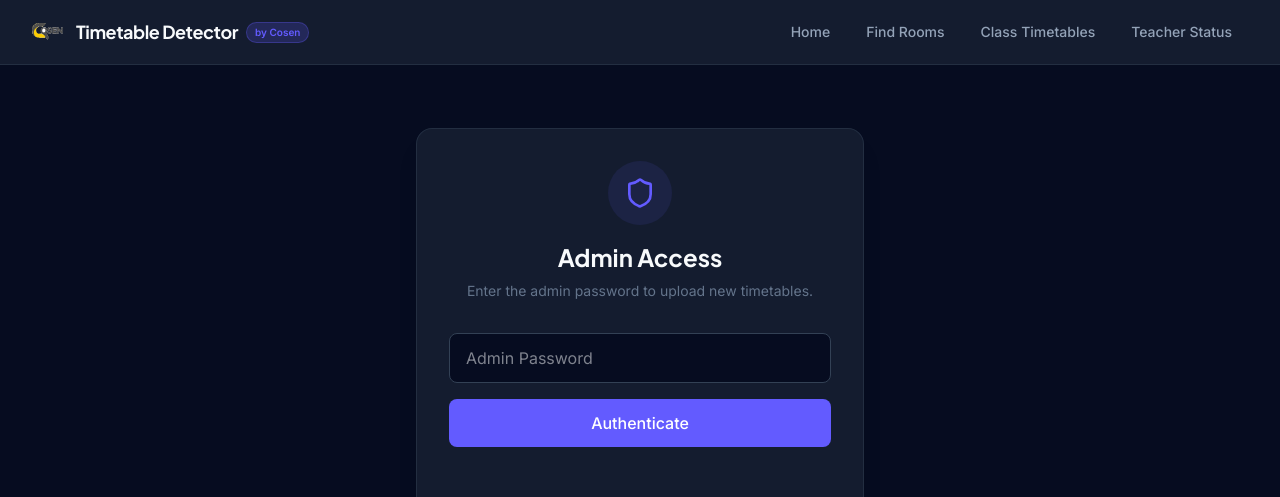
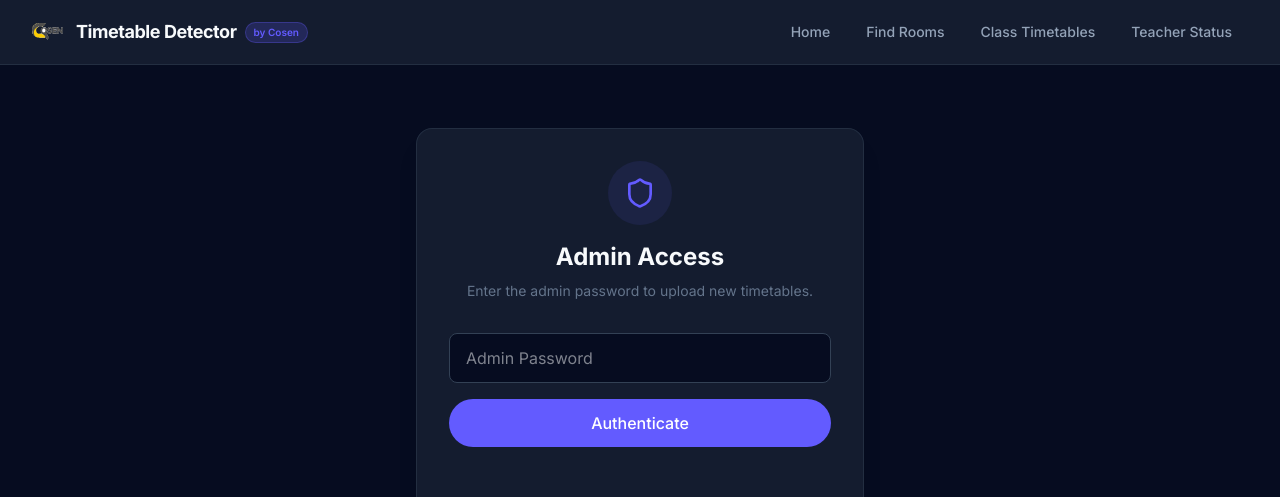
Before and after one commit to As-rajput07/timbel07, a React (Vite) app in the folder client/: page /admin in a window 1280 px wide. Shown: the top 497 px of the page. Built offline with nearby package versions, Linux system fonts and the light colour scheme.

Commit message:
Refine typography and button styles (pill shapes, Inter font)

```diff
--- a/client/index.html
+++ b/client/index.html
@@ -6,9 +6,12 @@
     <meta name="viewport" content="width=device-width, initial-scale=1.0" />
     <meta name="description" content="Find free classrooms on campus instantly. Timetable Detector by Cosen - the ultimate campus room finder." />
     <title>Timetable Detector | Find Free Rooms on Campus</title>
-    <link rel="preconnect" href="https://fonts.googleapis.com">
-    <link rel="preconnect" href="https://fonts.gstatic.com" crossorigin>
-    <link href="https://fonts.googleapis.com/css2?family=Inter:wght@300;400;500;600;700&family=Plus+Jakarta+Sans:wght@400;500;600;700;800&display=swap" rel="stylesheet">
+    <link rel="preconnect" href="https://fonts.googleapis.com" />
+    <link rel="preconnect" href="https://fonts.gstatic.com" crossorigin />
+    <link
+      href="https://fonts.googleapis.com/css2?family=Inter:wght@300;400;500;600;700&family=JetBrains+Mono:wght@400;500&display=swap"
+      rel="stylesheet"
+    />
   </head>
   <body>
     <div id="root"></div>
--- a/client/src/index.css
+++ b/client/src/index.css
@@ -13,8 +13,9 @@
   --color-text-primary: #F8FAFC;
   --color-text-secondary: #94A3B8;
   --color-text-muted: #64748B;
-  --font-heading: 'Plus Jakarta Sans', sans-serif;
+  --font-heading: 'Inter', sans-serif;
   --font-body: 'Inter', sans-serif;
+  --font-mono: 'JetBrains Mono', monospace;
 }
 
 @layer base {
--- a/client/src/pages/AdminPage.jsx
+++ b/client/src/pages/AdminPage.jsx
@@ -234,7 +234,7 @@ export default function AdminPage() {
             <button
               type="submit"
               disabled={loading}
-              className="w-full py-3 px-4 rounded-lg bg-violet-primary hover:bg-violet-hover text-white font-medium transition-colors disabled:opacity-50 disabled:cursor-not-allowed flex justify-center items-center gap-2"
+              className="w-full py-3 px-6 rounded-full bg-violet-primary hover:bg-violet-hover text-white font-medium transition-colors disabled:opacity-50 disabled:cursor-not-allowed flex justify-center items-center gap-2"
             >
               {loading ? <Lottie animationData={loaderAnimation} className="w-6 h-6" /> : 'Authenticate'}
             </button>
@@ -317,7 +317,7 @@ export default function AdminPage() {
                   <button
                     onClick={handleUpload}
                     disabled={uploadStatus === 'uploading'}
-                    className="px-8 py-3 rounded-lg bg-emerald-free hover:bg-[#0EA5E9] hover:bg-emerald-free/90 text-white font-medium transition-colors disabled:opacity-50 flex items-center gap-2 mx-auto"
+                    className="px-8 py-3 rounded-full bg-emerald-free hover:bg-[#0EA5E9] hover:bg-emerald-free/90 text-white font-medium transition-colors disabled:opacity-50 flex items-center gap-2 mx-auto"
                   >
                     {uploadStatus === 'uploading' ? (
                       <><Lottie animationData={loaderAnimation} className="w-6 h-6" /> Processing...</>
@@ -361,7 +361,7 @@ export default function AdminPage() {
               <button
                 onClick={handleAnalyze}
                 disabled={analyzing || issues.filter(i => i.status === 'pending').length === 0}
-                className="px-6 py-3 rounded-xl bg-violet-primary hover:bg-violet-600 text-white font-medium transition-colors disabled:opacity-50 flex items-center gap-2 shrink-0"
+                className="px-8 py-3 rounded-full bg-violet-primary hover:bg-violet-600 text-white font-medium transition-colors disabled:opacity-50 flex items-center gap-2 shrink-0"
               >
                 {analyzing ? <Lottie animationData={loaderAnimation} className="w-6 h-6" /> : <Lottie animationData={assistantAnimation} className="w-6 h-6" />}
                 Analyze Queries
--- a/client/src/pages/LandingPage.jsx
+++ b/client/src/pages/LandingPage.jsx
@@ -663,10 +663,10 @@ export default function LandingPage() {
               <p style={{ fontSize: 15, color: '#94A3B8', lineHeight: 1.7, maxWidth: 460, margin: '0 auto 30px' }}>
                 Timetable Detector is a proud utility born from <strong style={{ color: '#F8FAFC' }}>Cosen</strong> — the ultimate campus peer-to-peer platform connecting students for resources, buy/sell, and now finding free spaces.
               </p>
-              <a href="https://cosen.online" target="_blank" rel="noopener noreferrer" style={{ display: 'inline-flex', alignItems: 'center', gap: 8, padding: '11px 26px', border: '1px solid rgba(99,91,255,0.35)', color: '#635BFF', borderRadius: 12, fontWeight: 600, fontSize: 14, textDecoration: 'none', transition: 'all 0.25s ease' }}
-                onMouseEnter={e => { e.currentTarget.style.background = 'rgba(99,91,255,0.1)'; e.currentTarget.style.borderColor = '#635BFF' }}
-                onMouseLeave={e => { e.currentTarget.style.background = 'transparent'; e.currentTarget.style.borderColor = 'rgba(99,91,255,0.35)' }}>
-                <Users size={15} /> Explore Cosen <ArrowRight size={14} />
+              <a href="https://cosen.online" target="_blank" rel="noopener noreferrer" style={{ display: 'inline-flex', alignItems: 'center', gap: 8, padding: '12px 28px', border: '1px solid rgba(99,91,255,0.4)', color: '#F8FAFC', background: 'rgba(99,91,255,0.1)', borderRadius: 999, fontWeight: 500, fontSize: 15, textDecoration: 'none', transition: 'all 0.25s ease', letterSpacing: '-0.02em' }}
+                onMouseEnter={e => { e.currentTarget.style.background = 'rgba(99,91,255,0.2)'; e.currentTarget.style.borderColor = '#7C75FF' }}
+                onMouseLeave={e => { e.currentTarget.style.background = 'rgba(99,91,255,0.1)'; e.currentTarget.style.borderColor = 'rgba(99,91,255,0.4)' }}>
+                <Users size={16} /> Explore Cosen <ArrowRight size={16} />
               </a>
             </div>
           </div>
@@ -685,9 +685,9 @@ export default function LandingPage() {
           <p style={{ fontSize: 16, color: '#64748B', marginBottom: 40 }}>1,797 class slots tracked. Open right now.</p>
           <Link
             to="/finder"
-            style={{ display: 'inline-flex', alignItems: 'center', gap: 10, padding: '16px 44px', background: 'linear-gradient(135deg, #635BFF, #7C75FF)', color: '#fff', borderRadius: 16, fontWeight: 800, fontSize: 16, textDecoration: 'none', boxShadow: '0 0 60px rgba(99,91,255,0.4)', transition: 'all 0.25s ease', letterSpacing: '-0.01em' }}
-            onMouseEnter={e => { e.currentTarget.style.transform = 'translateY(-4px) scale(1.02)'; e.currentTarget.style.boxShadow = '0 0 80px rgba(99,91,255,0.55)' }}
-            onMouseLeave={e => { e.currentTarget.style.transform = ''; e.currentTarget.style.boxShadow = '0 0 60px rgba(99,91,255,0.4)' }}
+            style={{ display: 'inline-flex', alignItems: 'center', gap: 10, padding: '16px 40px', background: '#635BFF', color: '#fff', borderRadius: 999, fontWeight: 600, fontSize: 16, textDecoration: 'none', boxShadow: '0 8px 30px rgba(99,91,255,0.25)', transition: 'all 0.25s ease', letterSpacing: '-0.02em' }}
+            onMouseEnter={e => { e.currentTarget.style.transform = 'translateY(-2px)'; e.currentTarget.style.boxShadow = '0 12px 40px rgba(99,91,255,0.4)'; e.currentTarget.style.background = '#7C75FF' }}
+            onMouseLeave={e => { e.currentTarget.style.transform = ''; e.currentTarget.style.boxShadow = '0 8px 30px rgba(99,91,255,0.25)'; e.currentTarget.style.background = '#635BFF' }}
           >
             <Zap size={18} /> Find a Free Room Now <ArrowRight size={18} />
           </Link>
```
